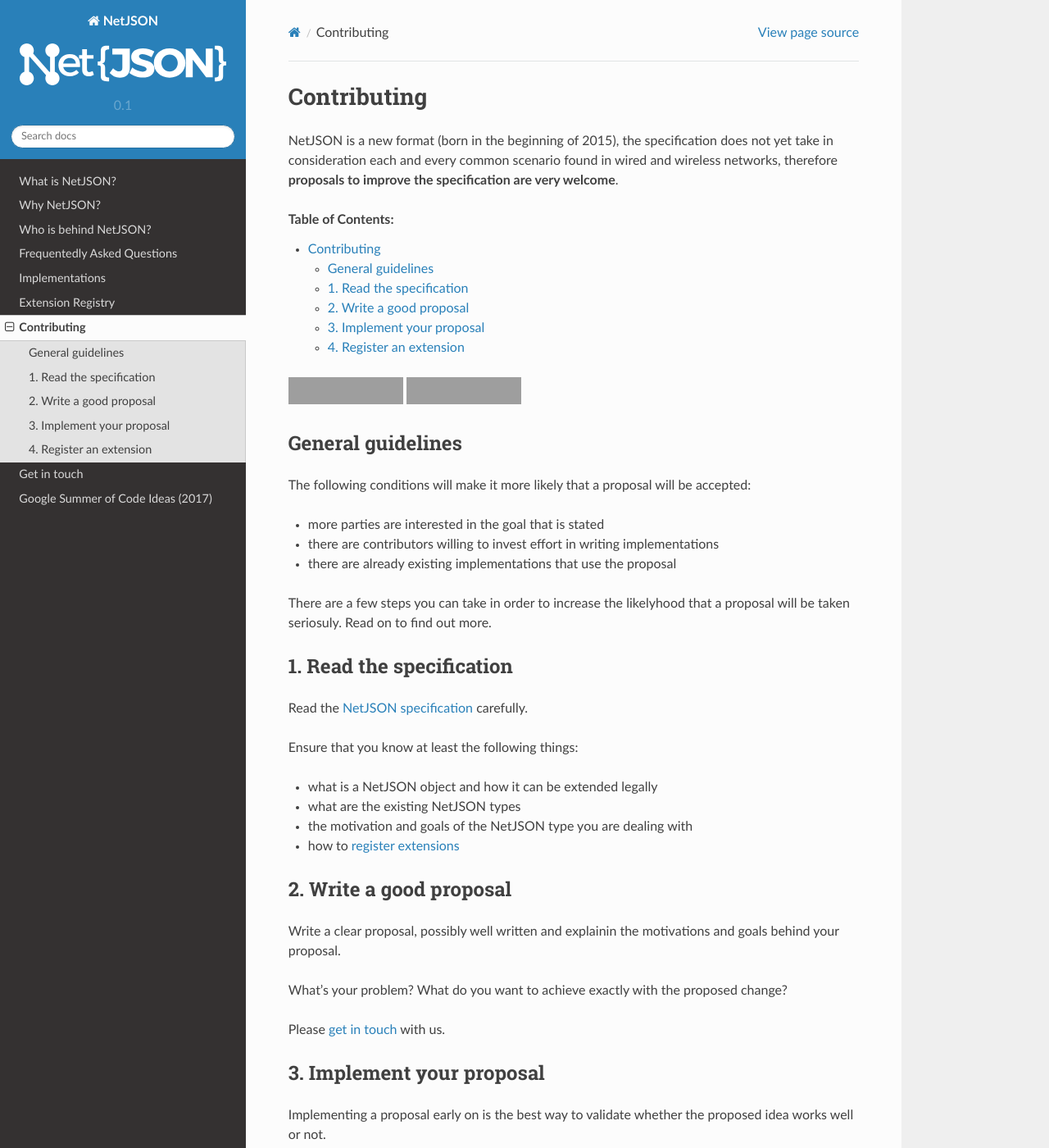
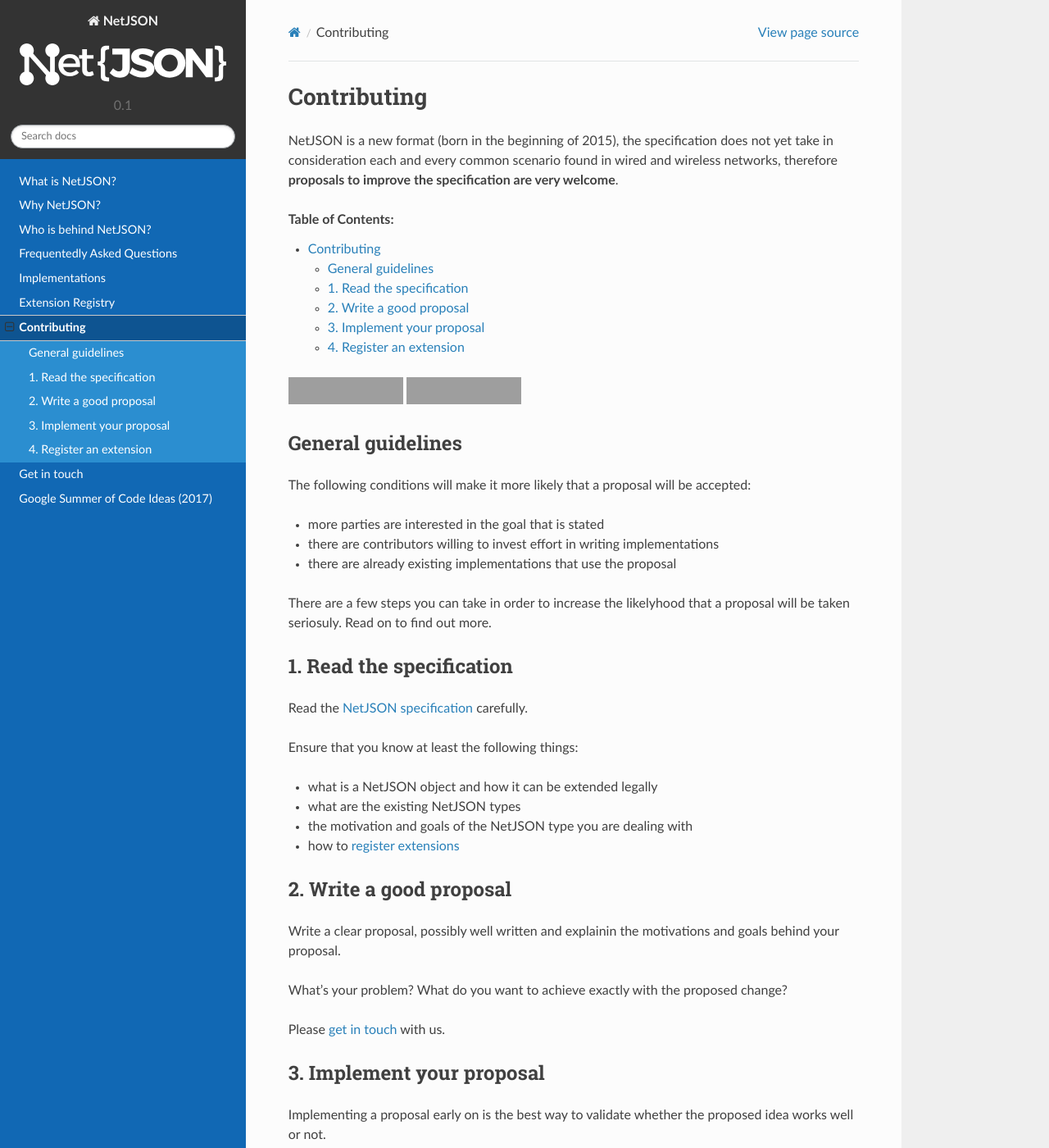
Before and after one commit to netjson/netjson, a Sphinx documentation site: the page built from docs/source/contributing.rst, in a window 1280 px wide and 1400 px high. Shown: the whole window at 82% size. Built offline with Sphinx 7.4.7 and the Read the Docs theme 2.0.0, drawn with Linux system fonts in a browser that asks for light colours; grey boxes are pictures that could not be loaded.

Commit message:
[docs] [theme] New theme for documentation

```diff
--- /dev/null
+++ b/docs/source/_static/style.css
@@ -0,0 +1,62 @@
+a:visited {
+    color: #1b5072;
+}
+
+.wy-side-nav-search>a, .wy-side-nav-search .wy-dropdown>a:visited, .wy-nav-top a {
+    color: #f0f0f0;
+}
+
+.wy-side-nav-search, .wy-nav-top {
+    background-color: #333333;
+}
+
+.wy-nav-side {
+    background-color: #1168B4;
+}
+
+.wy-menu-vertical a {
+    color: #fefefe;
+    border: none;
+}
+
+.wy-menu-vertical a:hover {
+    background-color: #1972c1;
+}
+
+.wy-menu-vertical a:active {
+    background-color: #2980b9;
+}
+
+.wy-menu-vertical li.current{
+    background-color: #2b8ed0;
+}
+
+.wy-menu-vertical li.on a, .wy-menu-vertical li.current>a {
+    background-color: #0e5491;
+    border: none;
+}
+
+.wy-menu-vertical li.current a {
+    color: #ffffff;
+    border: none;
+}
+
+.wy-menu-vertical li.current a:hover {
+    background-color: #339ee6;
+}
+
+.wy-menu-vertical li.toctree-l2.current>a {
+    background-color: #166db8;
+}
+
+.wy-menu-vertical li.toctree-l2.current li.toctree-l3>a {
+    background-color: #5ca8db;
+}
+
+.wy-menu-vertical li.toctree-l2.current li.toctree-l3>a:hover {
+    background-color: #69bcf3;
+}
+
+.wy-side-nav-search input[type=text] {
+    border-color: #9fa4a8;
+}
--- a/docs/source/_templates/layout.html
+++ b/docs/source/_templates/layout.html
@@ -1,4 +1,8 @@
 {% extends "!layout.html" %}
+
+{% block extrahead %}
+    <link href="{{ pathto("_static/style.css", True) }}" rel="stylesheet" type="text/css">
+{% endblock %}
 
 {% block footer %}
 {{ super() }}
```
